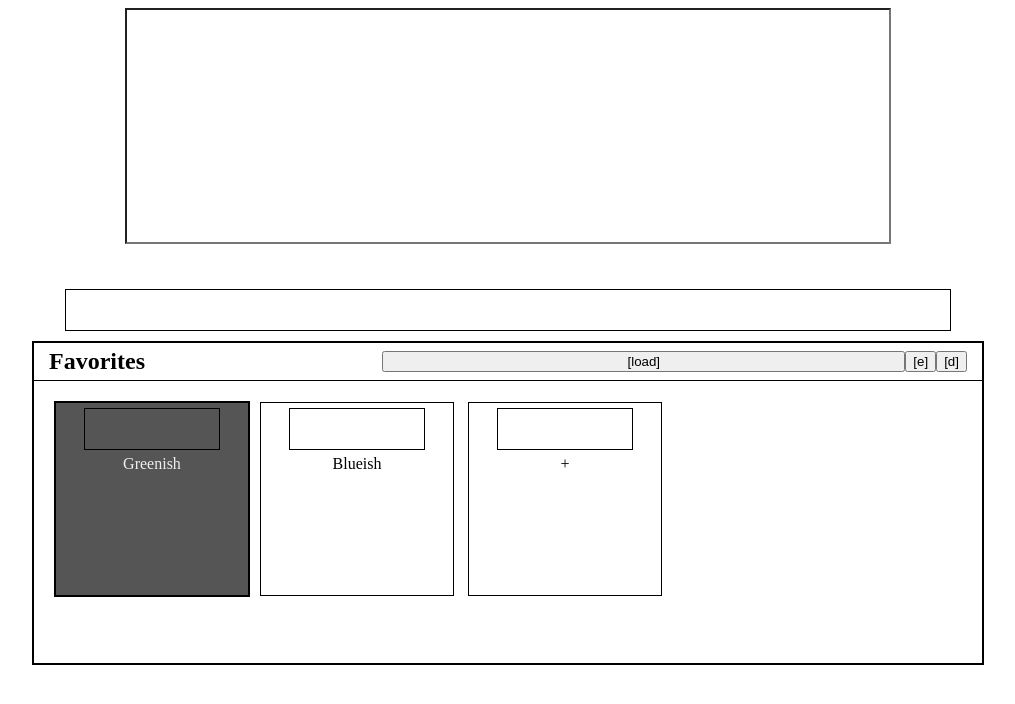
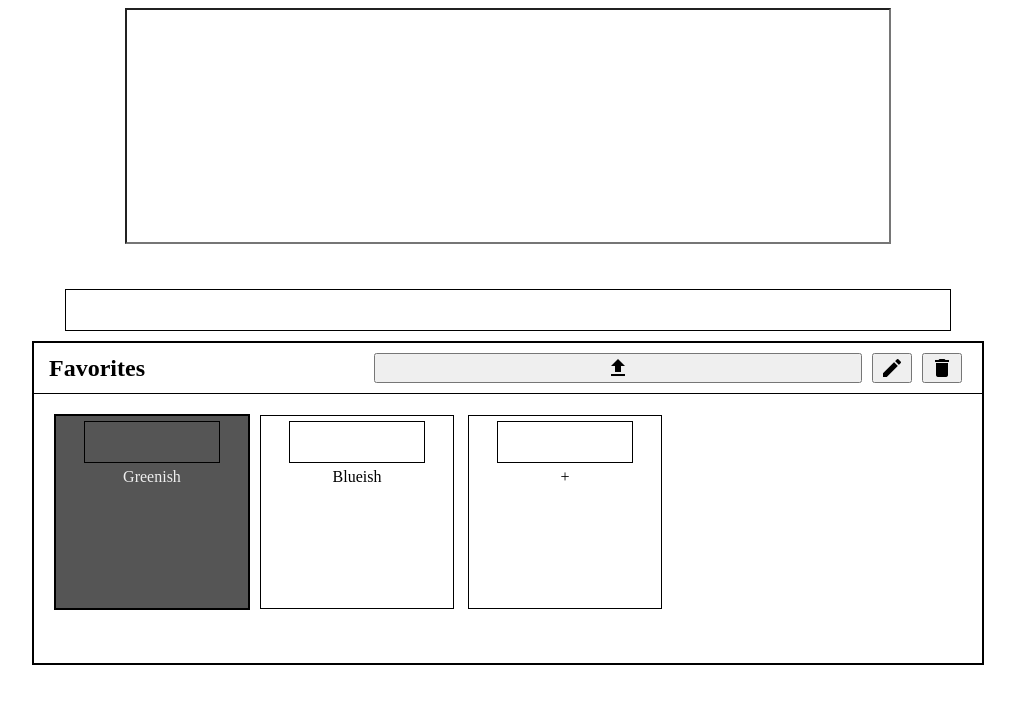
Before and after one commit to bridger-herman/automation, a Flask app: page / in a window 1280 px wide. Shown: the top 704 px of the page, without its empty margins (132-1147 px from the left). Run offline with Flask 2, Linux system fonts and the light colour scheme; some libraries are stand-ins or nearby versions.

Commit message:
Add color load icon

```diff
--- a/server/static/css/favorites.css
+++ b/server/static/css/favorites.css
@@ -25,6 +25,7 @@
 }
 .favorites-header button {
   height: 100%;
+  margin: 5px;
 }
 .favorites-header button.load-selected {
   flex-grow: 2;
--- a/server/templates/index.html
+++ b/server/templates/index.html
@@ -5,7 +5,10 @@
     <link rel="stylesheet" href="../static/css/master.css">
     <link rel="stylesheet" href="../static/css/ranges.css">
     <link rel="stylesheet" href="../static/css/favorites.css">
-    <link type="text/css" rel="stylesheet" href="../static/jquery-wheelcolorpicker/css/wheelcolorpicker.css" />
+    <link type="text/css" rel="stylesheet"
+        href="../static/jquery-wheelcolorpicker/css/wheelcolorpicker.css" />
+    <link href="https://fonts.googleapis.com/icon?family=Material+Icons"
+        rel="stylesheet">
     <title>Home Server</title>
   </head>
   <body>
@@ -37,9 +40,12 @@
       <div class="favorites">
         <div class="favorites-header">
           <h2>Favorites</h2>
-          <button type="button" class="load-selected" name="load">[load]</button>
-          <button type="button" name="edit-favorite">[e]</button>
-          <button type="button" name="delete-favorite">[d]</button>
+          <!-- <button type="button" class="load-selected" name="load">[load]</button> -->
+          <button class="material-icons load-selected" type="button" id="edit-favorite">file_upload
+            <!-- <div class="color-preview"></div> -->
+          </button>
+          <button class="material-icons" type="button" id="edit-favorite">mode_edit</button>
+          <button class="material-icons" type="button" id="delete-favorite">delete</button>
         </div>
         <ul class="favorites-list" data-color-database="{{color_database}}">
           <li class="favorite-thumb static selected" data-color="#00ee00dd">
```
